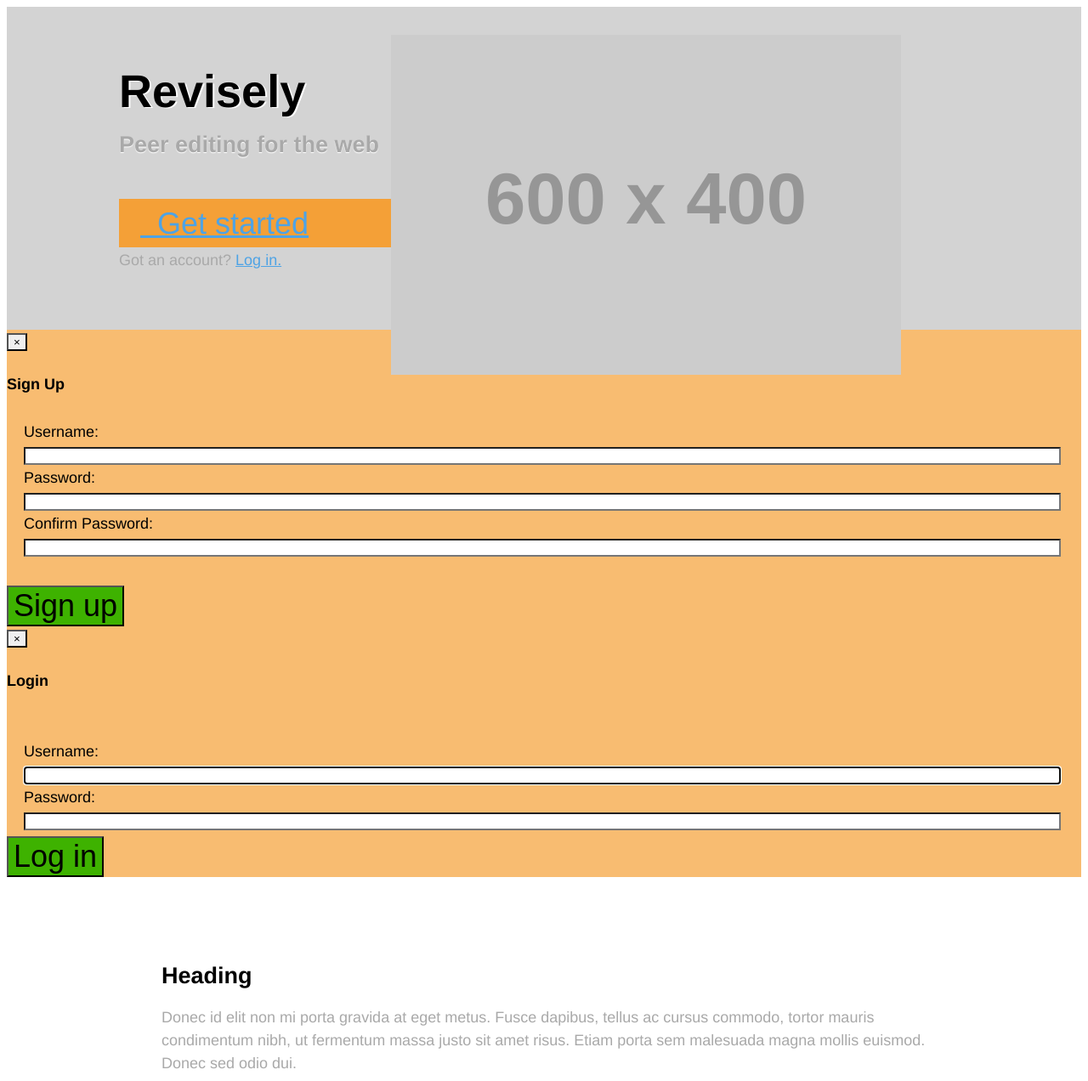
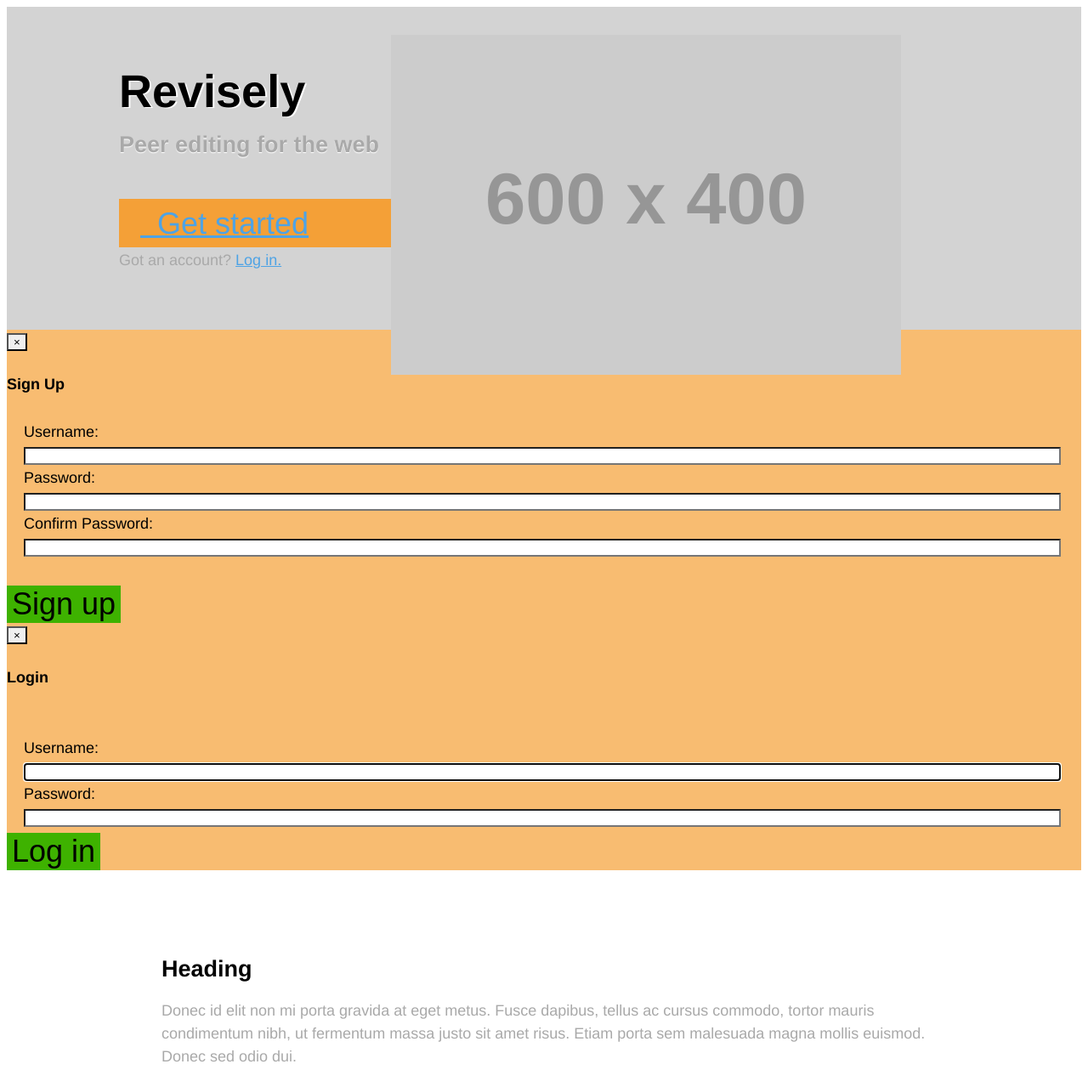
Before and after one commit to nmoroze/peer-edit, a Django app: page /accounts/login/ in a window 1280 px wide. Shown: the top 1272 px of the page at 85% size. Run offline with Django 3.2, Linux system fonts and the light colour scheme; grey boxes labelled with a size stand in for pictures from a placeholder-image service; parts of the project's set-up code (start-up, migrations or seed data) failed here and were passed over; some libraries are stand-ins or nearby versions.

Commit message:
Fixed button border

```diff
--- a/peer_edit/static/css/base.css
+++ b/peer_edit/static/css/base.css
@@ -32,6 +32,10 @@ input {
 
 .modal-footer {
 	text-align: left;
+}
+
+.btn {
+	border: 0;
 }
 
 input.btn {
```
